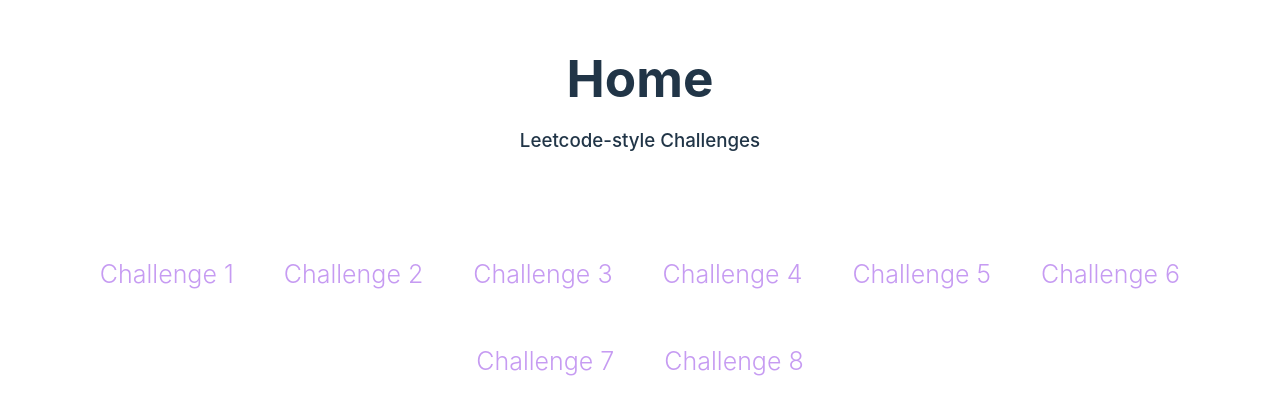
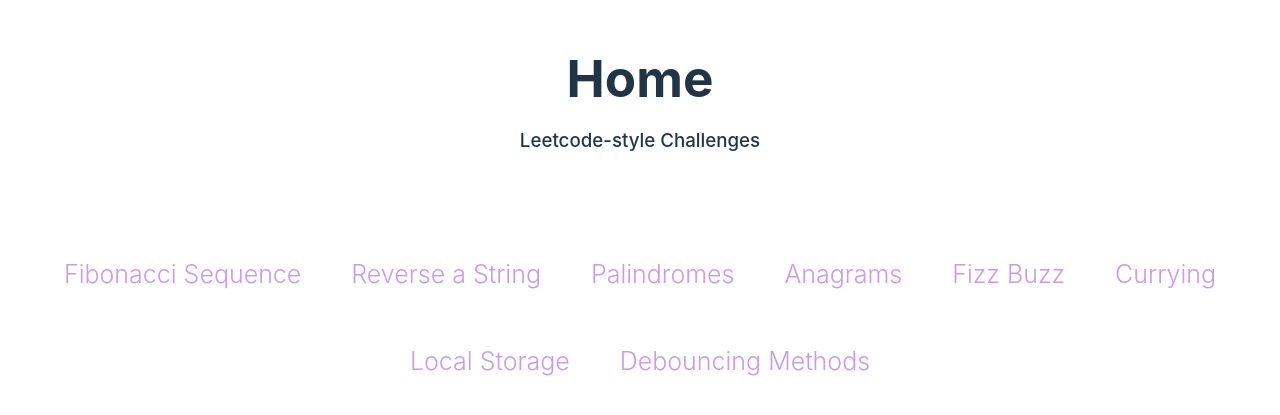
Before and after one commit to amy-calleja/challenges, a React (Vite) app: page / in a window 1280 px wide. Shown: the part 189-604 px from the top of the page. Built offline with nearby package versions, Linux system fonts and the light colour scheme.

Commit message:
Refactor Home component to use an array of objects for challenge pages

```diff
--- a/src/pages/Home.jsx
+++ b/src/pages/Home.jsx
@@ -2,17 +2,51 @@
 import "./Home.css";
 
 export default function Home() {
-  let pages = [1, 2, 3, 4, 5, 6, 7, 8];
+  const pages =
+    [
+      {
+        key: 1,
+        title: "Fibonacci Sequence"
+      },
+      {
+        key: 2,
+        title: "Reverse a String"
+      },
+      {
+        key: 3,
+        title: "Palindromes"
+      },
+      {
+        key: 4,
+        title: "Anagrams"
+      },
+      {
+        key: 5,
+        title: "Fizz Buzz"
+      },
+      {
+        key: 6,
+        title: "Currying"
+      },
+      {
+        key: 7,
+        title: "Local Storage"
+      },
+      {
+        key: 8,
+        title: "Debouncing Methods"
+      }
+    ];
 
   return (
     <div className="Home">
       <h1>Home</h1>
       <h3>Leetcode-style Challenges</h3>
       <div className="nav">
-        {pages.map((num, i) => {
+        {pages.map((page) => {
           return (
-            <Link className="links" to={`/challenge${num}`} key={i}>
-              Challenge {num}
+            <Link className="links" to={`/challenge${page.key}`} key={page.key}>
+              {page.title}
             </Link>
           );
         })}
```
